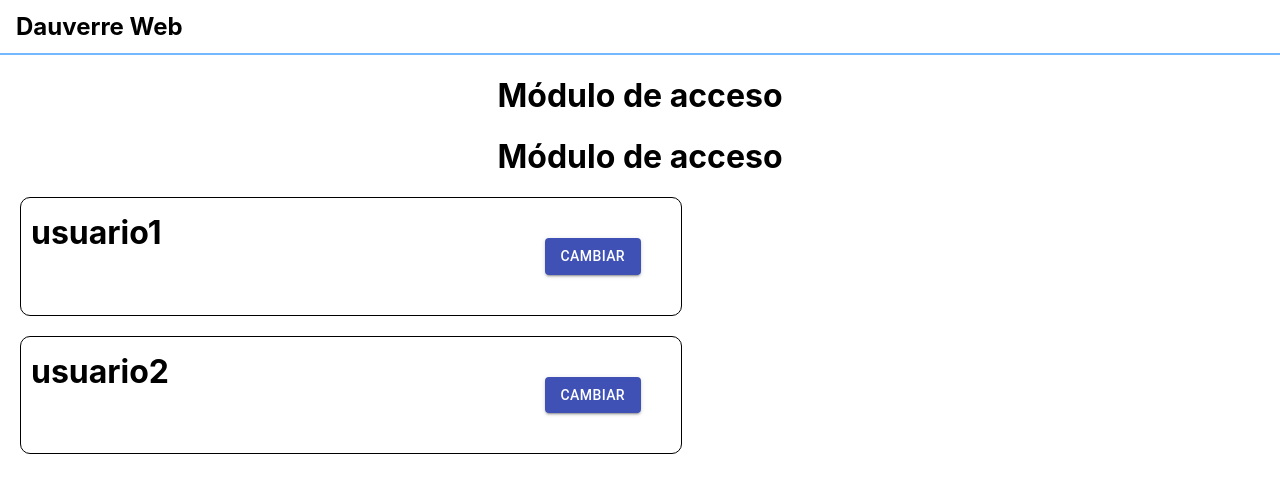
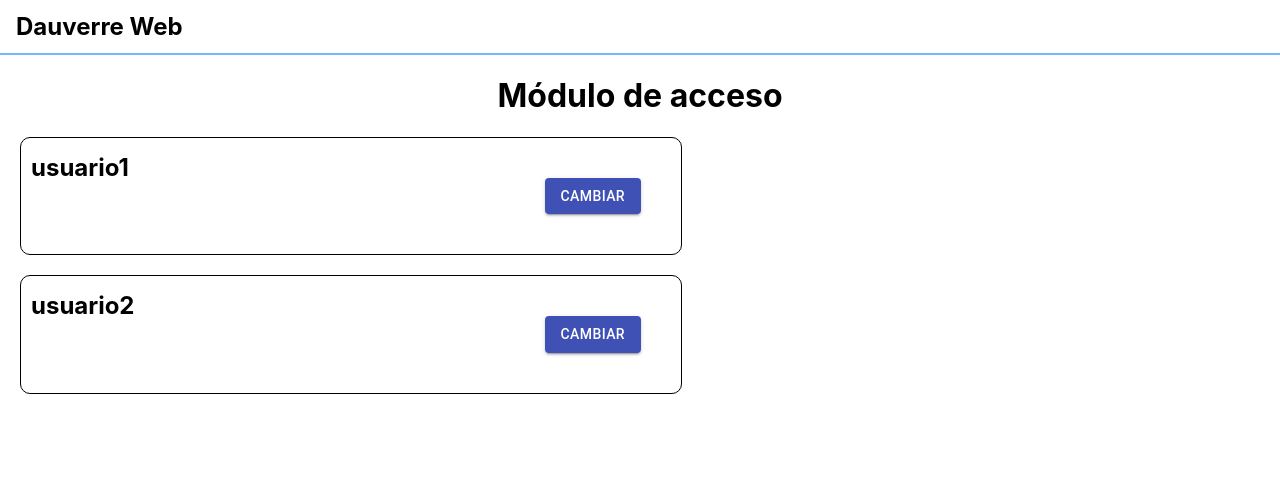
Before and after one commit to KevinTMtz/DauverreWeb, a React (Create React App) app: page /accessmodule in a window 1280 px wide. Shown: the top 492 px of the page. Built offline with nearby package versions, Linux system fonts and the light colour scheme.

Commit message:
Cambios a Select en AccessMode

```diff
--- a/src/components/UserDisplay.tsx
+++ b/src/components/UserDisplay.tsx
@@ -38,6 +38,9 @@ const UserDisplay: React.FC <{username: string, password:string, privilege:strin
         console.log('Iniciando sesión con datos:', username2, password2,privilege2);
       }
     };
+    const update = (event: React.ChangeEvent<any>) => {
+      setPrivilege(event.target.value)
+    }
     return(
         <div css={divStyle}>
           {!edit &&
@@ -76,10 +79,11 @@ const UserDisplay: React.FC <{username: string, password:string, privilege:strin
               <MuiSelect
                 labelId="demo-simple-select-label"
                 id="demo-simple-select"
-                value={privilege}
+                value={privilege2}
+                onChange={ (e) => update(e) }
               >
-                <MuiMenuItem value={'Administrador'}>Administrador</MuiMenuItem>
-                <MuiMenuItem value={'Psicologo'}>Psicólogo</MuiMenuItem>
+                <MuiMenuItem value={'1'}>Administrador</MuiMenuItem>
+                <MuiMenuItem value={'2'}>Psicólogo</MuiMenuItem>
               </MuiSelect>
               <div>
                 <Button type="submit" variant="contained" color="primary" onClick={() => { onSubmit() }}>
--- a/src/views/AccessModule.tsx
+++ b/src/views/AccessModule.tsx
@@ -1,7 +1,6 @@
 
-import React, {useState, MouseEvent} from 'react';
+import React from 'react';
 /** @jsx jsx */ import { css, jsx } from '@emotion/core';
-import Button from '@material-ui/core/Button';
 import UserDisplay from '../components/UserDisplay'
 
 import PageTitle from '../components/PageTitle';
@@ -43,22 +42,16 @@ const users = [{
 }]
 
 
-
-
 const AccessModule: React.FC = () => {
-
-  const [edit, setEdit] = useState(false);
   return (
     <div>
       <PageTitle message={'Módulo de acceso'} />
-      <h1 css={styledTitle}>
-        Módulo de acceso</h1>
       <div>
         {users.map((u)=>(
             <div css={divStyle}>
-                <h1 css={h1Style}>
+                <h2 css={h1Style}>
                     {u.username}
-                </h1>
+                </h2>
                 <UserDisplay username={u.username} password={u.password} privilege={u.privilege} />
             </div>
 
```
